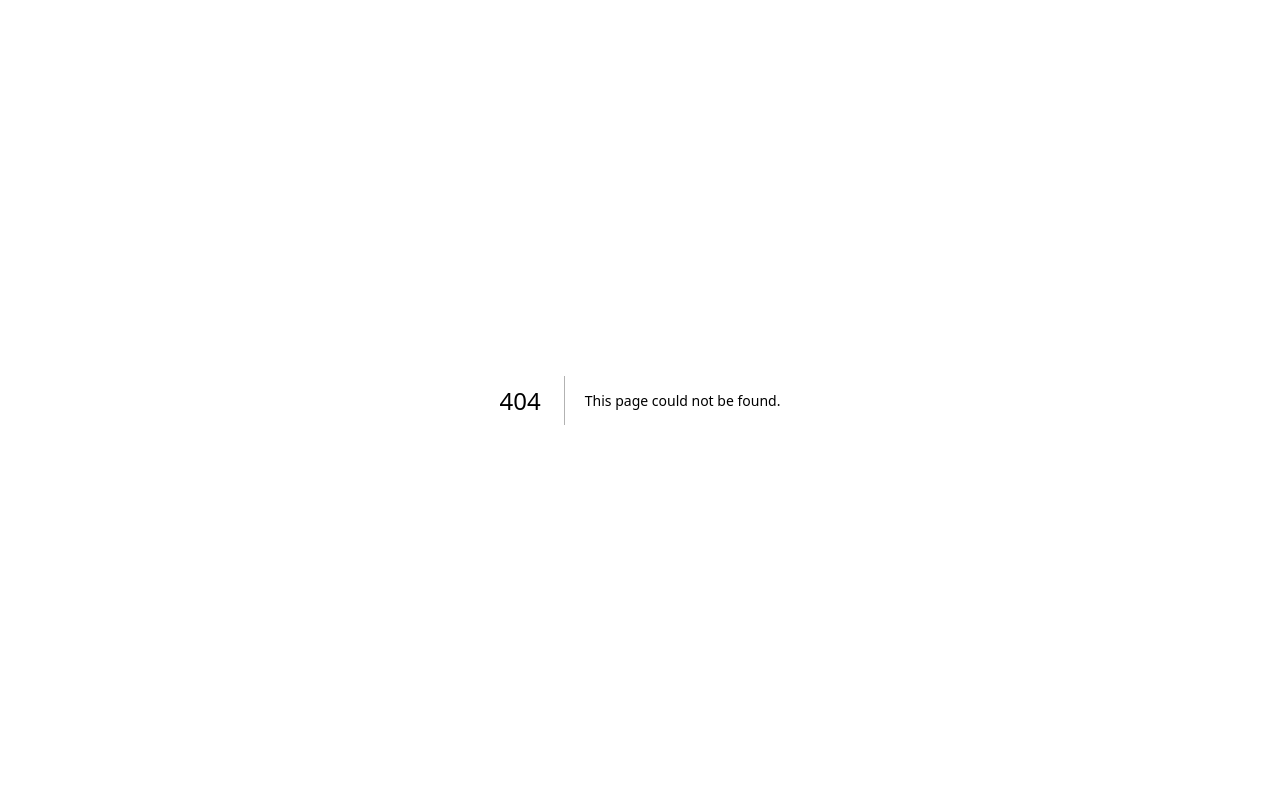
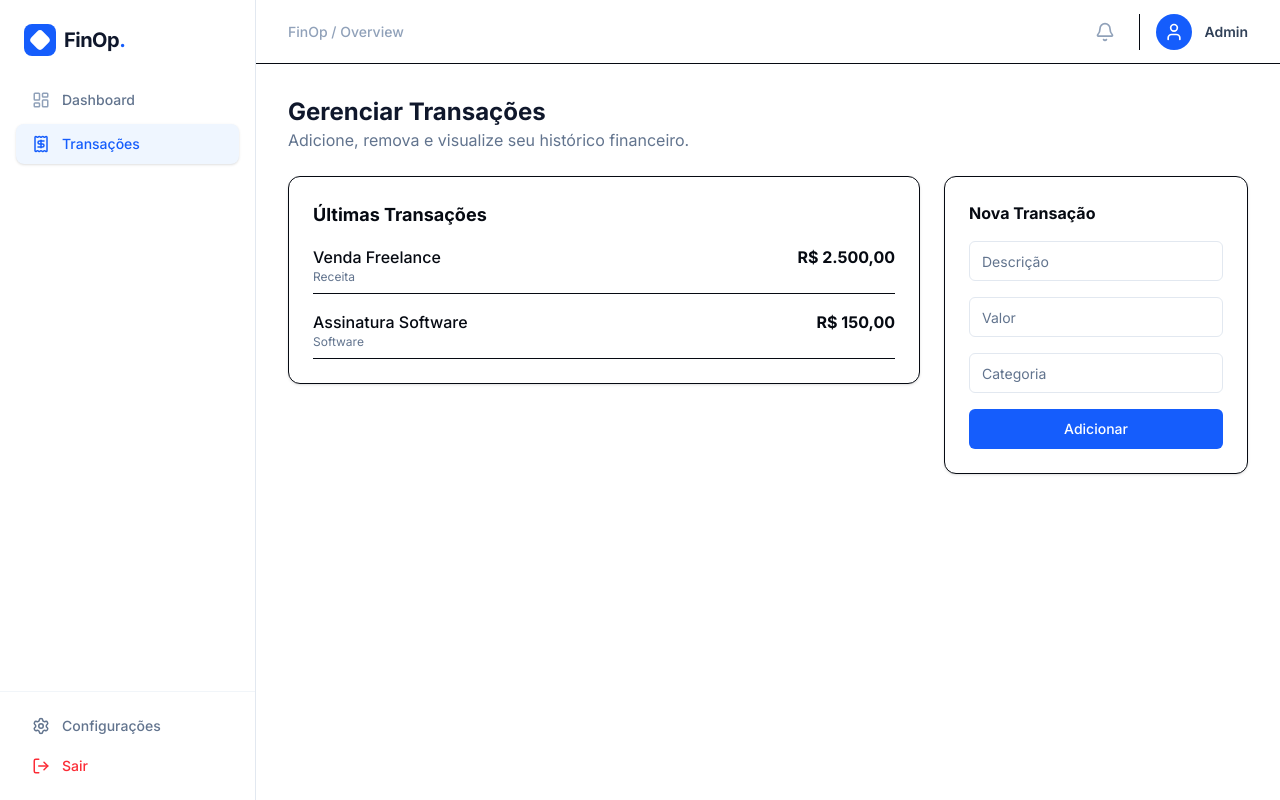
Before and after one commit to AvelinoTeixeira/finop_enterprise, a Next.js app: page /dashboard/transactions in a window 1280 px wide. Before the commit this address had no page. Built offline with nearby package versions, Linux system fonts and the light colour scheme.

Commit message:
feat: add transactions route and fix sidebar links

```diff
--- /dev/null
+++ b/src/app/dashboard/transactions/page.tsx
@@ -0,0 +1,28 @@
+import { Suspense } from "react";
+import { TransactionList } from "@/features/transactions/components/transaction-list";
+import { TransactionForm } from "@/features/transactions/components/transaction-form";
+import { getTransactions } from "@/features/transactions/services";
+
+export default async function TransactionsPage() {
+  const transactions = await getTransactions();
+
+  return (
+    <div className="space-y-6">
+      <div>
+        <h1 className="text-2xl font-bold text-slate-900">Gerenciar Transações</h1>
+        <p className="text-slate-500">Adicione, remova e visualize seu histórico financeiro.</p>
+      </div>
+
+      <div className="grid gap-6 lg:grid-cols-3">
+        <div className="lg:col-span-2">
+          <Suspense fallback={<p>Carregando histórico...</p>}>
+            <TransactionList initialTransactions={transactions} />
+          </Suspense>
+        </div>
+        <div>
+          <TransactionForm />
+        </div>
+      </div>
+    </div>
+  );
+}
--- a/src/components/shared/sidebar.tsx
+++ b/src/components/shared/sidebar.tsx
@@ -1,13 +1,77 @@
-import { LayoutDashboard, Receipt } from "lucide-react";
+"use client";
+
+import Link from "next/link";
+import { usePathname } from "next/navigation";
+import { LayoutDashboard, Receipt, Settings, LogOut } from "lucide-react";
+import { cn } from "@/lib/utils";
 
 export function Sidebar() {
+  const pathname = usePathname();
+
+  // Definição estrita dos itens do menu para evitar erros de tipagem
+  const menuItems = [
+    {
+      name: "Dashboard",
+      href: "/dashboard",
+      icon: LayoutDashboard
+    },
+    {
+      name: "Transações",
+      href: "/dashboard/transactions",
+      icon: Receipt
+    },
+  ];
+
   return (
-    <aside className="w-64 bg-slate-900 text-white h-screen p-6">
-      <h2 className="text-2xl font-bold mb-10 text-blue-400">FinOp.</h2>
-      <nav className="space-y-4">
-        <div className="flex items-center gap-3 text-blue-400"><LayoutDashboard size={20}/> Dashboard</div>
-        <div className="flex items-center gap-3 text-slate-400"><Receipt size={20}/> Transações</div>
+    <aside className="w-64 border-r border-slate-200 bg-white h-screen flex flex-col shrink-0">
+      {/* Logo / Branding */}
+      <div className="p-6">
+        <div className="flex items-center gap-2">
+          <div className="h-8 w-8 bg-blue-600 rounded-lg flex items-center justify-center">
+            <div className="h-4 w-4 bg-white rounded-sm rotate-45" />
+          </div>
+          <span className="text-xl font-bold tracking-tight text-slate-900">
+            FinOp<span className="text-blue-600">.</span>
+          </span>
+        </div>
+      </div>
+
+      {/* Navegação Principal */}
+      <nav className="flex-1 px-4 space-y-1">
+        {menuItems.map((item) => {
+          const Icon = item.icon;
+          // Lógica de Ativo: Compara a URL atual (pathname) com o link do item (href)
+          const isActive = pathname === item.href;
+
+          return (
+            <Link
+              key={item.href}
+              href={item.href}
+              className={cn(
+                "flex items-center gap-3 px-4 py-2.5 rounded-lg transition-all duration-200 font-medium text-sm",
+                isActive
+                  ? "bg-blue-50 text-blue-600 shadow-sm"
+                  : "text-slate-500 hover:bg-slate-50 hover:text-slate-900"
+              )}
+            >
+              <Icon size={18} className={cn(isActive ? "text-blue-600" : "text-slate-400")} />
+              {item.name}
+            </Link>
+          );
+        })}
       </nav>
+
+      {/* Rodapé da Sidebar */}
+      <div className="p-4 border-t border-slate-100 space-y-1">
+        <button className="flex items-center gap-3 px-4 py-2 text-sm font-medium text-slate-500 hover:bg-slate-50 hover:text-slate-900 rounded-lg transition-colors w-full">
+          <Settings size={18} />
+          Configurações
+        </button>
+        <button className="flex items-center gap-3 px-4 py-2 text-sm font-medium text-red-500 hover:bg-red-50 rounded-lg transition-colors w-full">
+          <LogOut size={18} />
+          Sair
+        </button>
+      </div>
     </aside>
   );
 }
```
